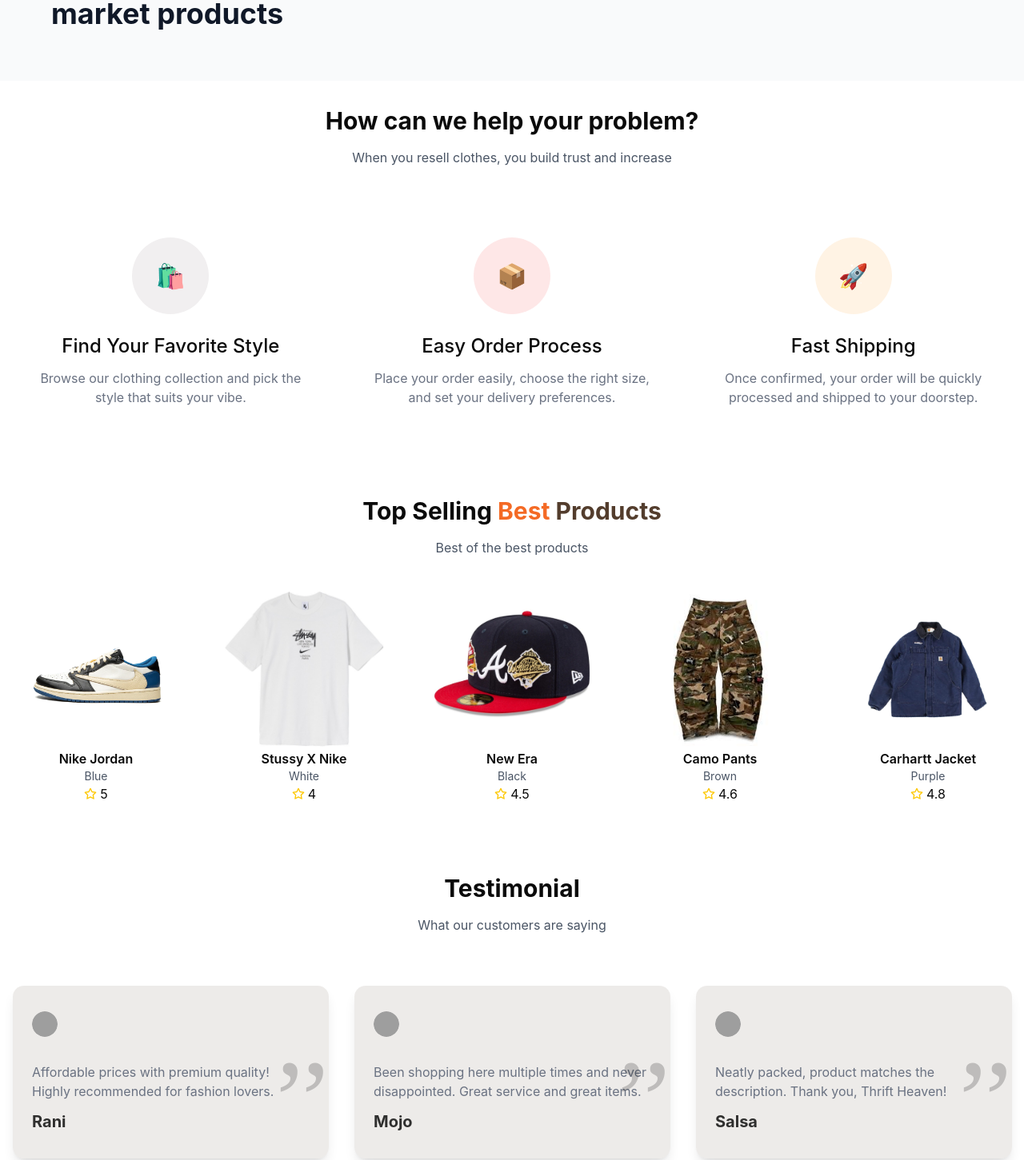
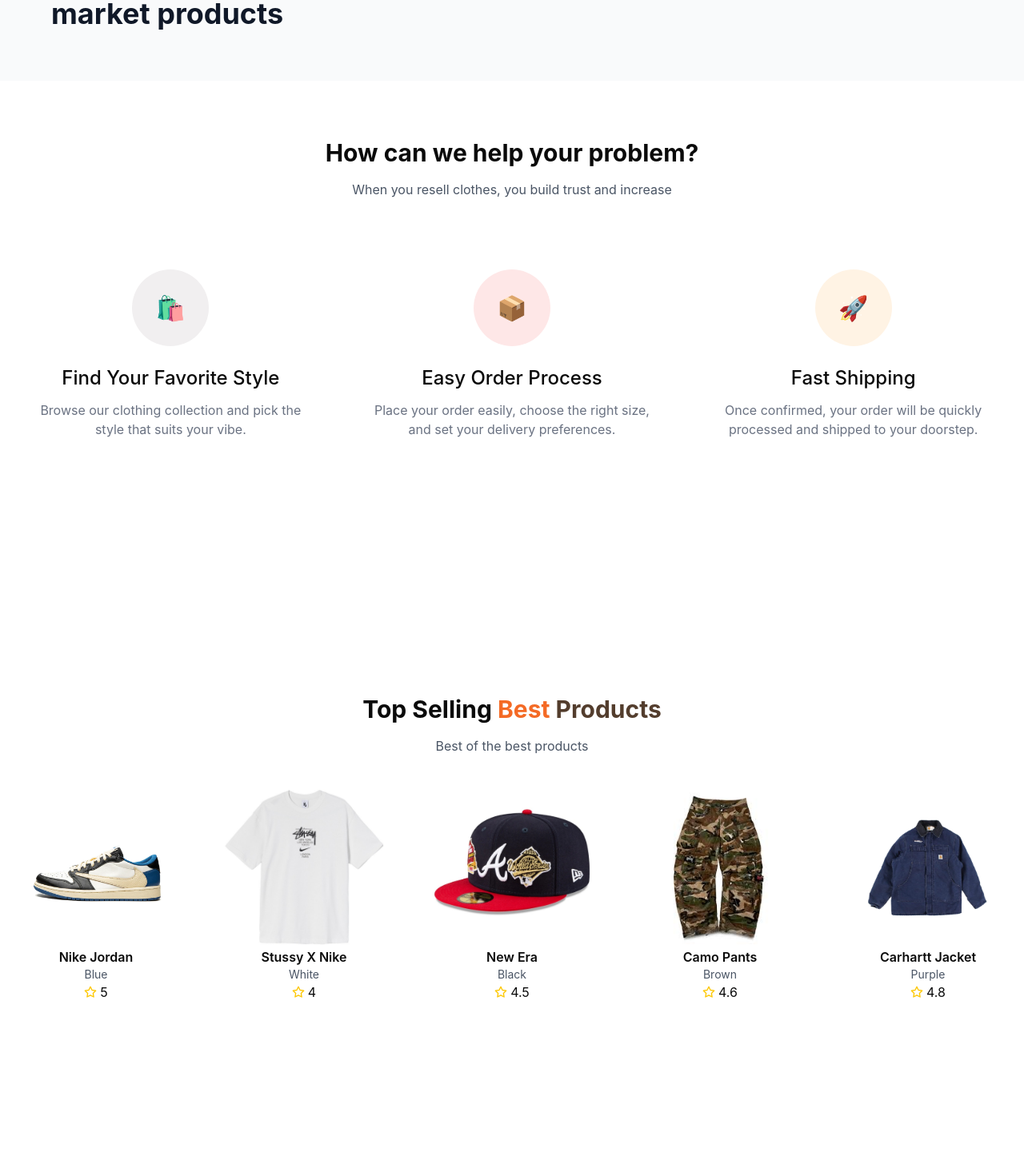
Before and after one commit to FaizZzhue/Toko-Thrifting, a React (Vite) app: page /Hero in a window 1280 px wide. Shown: the part 1199-2650 px from the top of the page at 80% size. Built offline with nearby package versions, Linux system fonts and the light colour scheme; grey boxes are pictures that could not be loaded.

Commit message:
Update : Update

```diff
--- a/src/components/home/FeaturesSection.jsx
+++ b/src/components/home/FeaturesSection.jsx
@@ -19,7 +19,7 @@ export const FeaturesSection = () => {
         },
     ];
     return (
-        <section className="max-w-7xl mx-auto px-4 py-8">
+        <section className="max-w-7xl mx-auto px-4 py-8 mt-10">
 
             {/* Heading Texts */}
             <div className="text-center mb-16">
--- a/src/components/home/ProductSection.jsx
+++ b/src/components/home/ProductSection.jsx
@@ -50,7 +50,7 @@ export const ProductSection = () => {
         },
     ];
     return (
-        <section className="mt-14 mb-12">
+        <section className="mt-14 mb-12 h-screen flex items-center">
             <div className="container">
 
                 {/* Header */}
```
